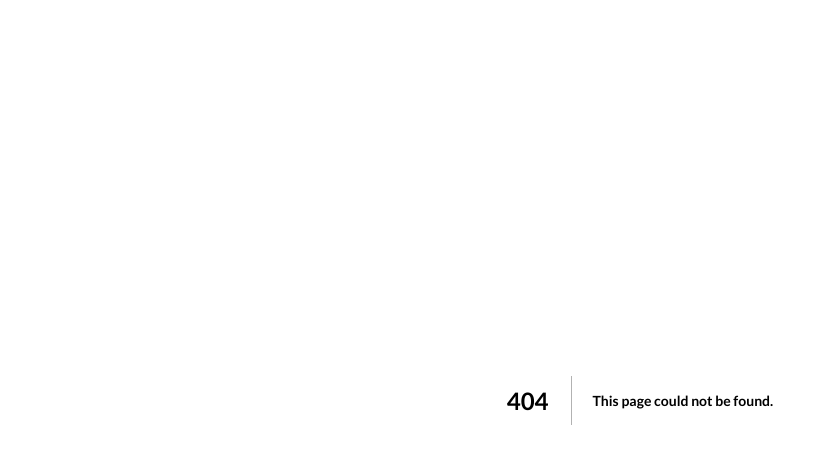
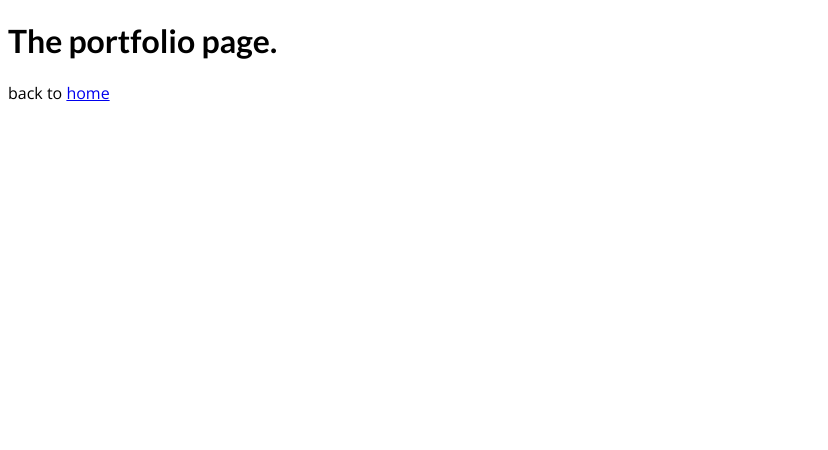
Before and after one commit to CloudBop/nextjs-routes-ex, a Next.js app: page /portfolio in a window 1280 px wide. Before the commit this address had no page. Shown: the top 450 px of the page, without its empty margins (0-828 px from the left). Built offline with nearby package versions, Linux system fonts and the light colour scheme.

Commit message:
+ /about + /portfolio

```diff
--- a/pages/index.js
+++ b/pages/index.js
@@ -1,4 +1,5 @@
 import Head from 'next/head'
+import Link from 'next/link'
 import styles from '../styles/Home.module.css'
 
 export default function Home() {
@@ -12,8 +13,10 @@
       <main className={styles.main}>
         <h1 className={styles.title}>
           Welcome to <a href="https://nextjs.org">Next.js!</a>
+
         </h1>
 
+          <Link href={'/about'}><a>About</a></Link>
         <p className={styles.description}>
           Get started by editing{' '}
           <code className={styles.code}>pages/index.js</code>
--- /dev/null
+++ b/pages/portfolio/index.js
@@ -0,0 +1,10 @@
+import Link from 'next/link'
+function PortfolioPage() {
+  return (
+    <div>
+      <h1>The portfolio page.</h1>
+      <p>back to <Link href={"/"}><a>home</a></Link></p>
+    </div>
+  )
+}
+export default PortfolioPage
```
Also changed, not shown: pages/about.js (added, +12 -0 lines).
